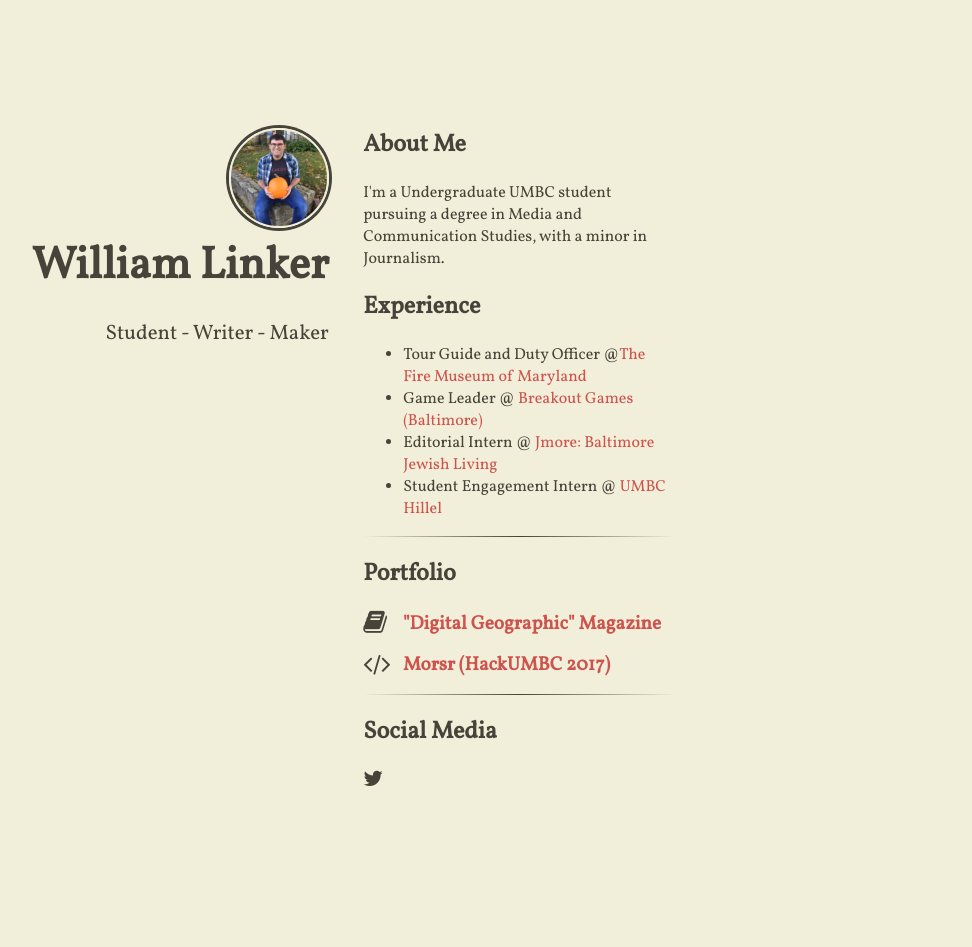
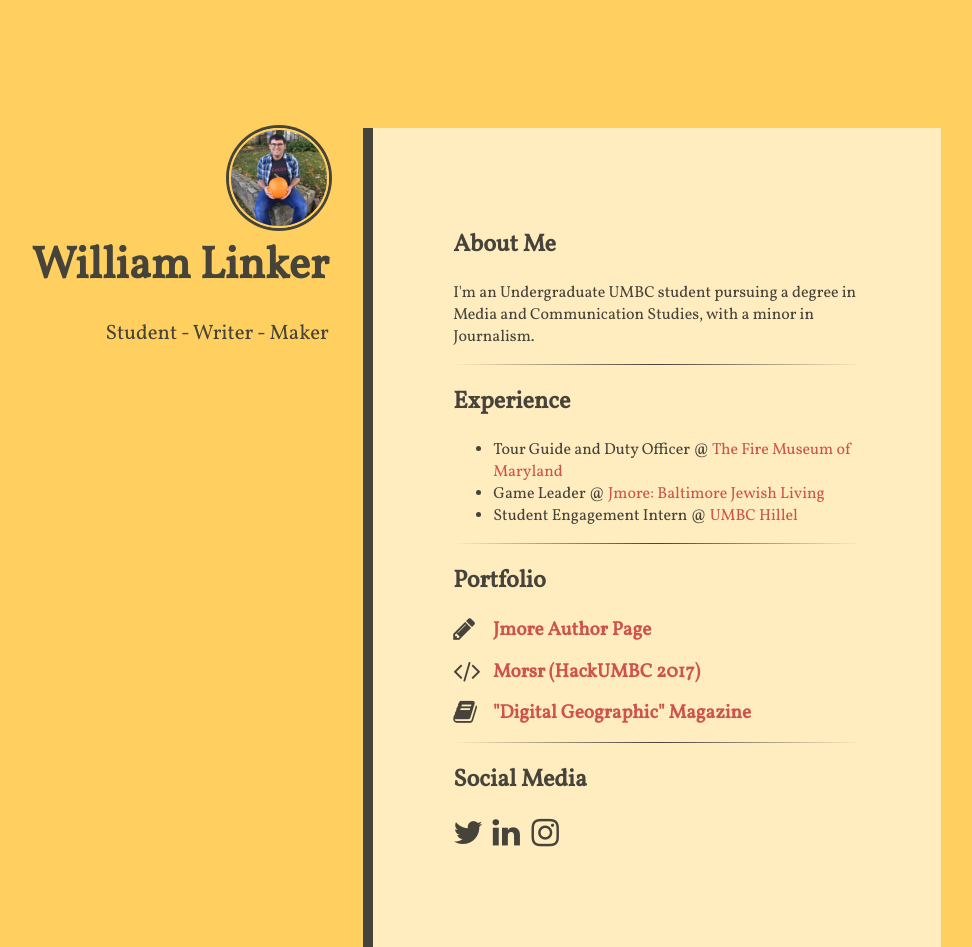
Before and after one commit to wlinker1/wlinker1.github.io, a Jekyll site: the page built from index.html, in a window 1280 px wide. Shown: the whole page, without its empty margins (304-1276 px from the left). Built offline with Jekyll 4.4.1, drawn with Linux system fonts in a browser that asks for light colours; nearby versions of some CDN libraries; before the commit the page ends 900 px from its top, so only the background shows below that.

Commit message:
Updated w/o CNAME

```diff
--- a/_includes/content.html
+++ b/_includes/content.html
@@ -1,11 +1,11 @@
 <h2>About Me</h2>
-        <p>I'm a Undergraduate UMBC student pursuing a degree in Media and Communication Studies, with a minor in Journalism.</p>
-
+<p>I'm an Undergraduate UMBC student pursuing a degree in Media and Communication Studies, with a minor in Journalism.</p>
+<p></p>
+<hr />
 <h2>Experience</h2>
 <ul>
-          <li>Tour Guide and Duty Officer @<a href="http://www.firemuseummd.org">The Fire Museum of Maryland</a></li>
-          <li>Game Leader @ <a href="https://breakoutgames.com/baltimore">Breakout Games (Baltimore)</a></li>
-          <li>Editorial Intern @ <a href="http://www.jmoreliving.com/author/william-linker/">Jmore: Baltimore Jewish Living</a></li>
+  <li>Tour Guide and Duty Officer @ <a href="http://www.firemuseummd.org">The Fire Museum of Maryland</a></li>
+  <li>Game Leader @ <a href="https://breakoutgames.com/">Jmore: Baltimore Jewish Living</a></li>
   <li>Student Engagement Intern @ <a href="https://hillel.umbc.edu">UMBC Hillel</a></li>
 </ul>
 
@@ -14,12 +14,16 @@
 <ul class="fa-ul main-list">
   <h2>Portfolio</h2>
   <li class="main-list-item">
-            <span class="fa fa-book fa-lg main-list-item-icon"></span>
-            <a href="assets\PDF\Dig-Geo-Net-Neutrality.pdf">"Digital Geographic" Magazine</a>
+    <span class="fa fa-pencil fa-lg main-list-item-icon"></span>
+    <a href="http://www.jmoreliving.com/author/william-linker/">Jmore Author Page</a>
   </li>
   <li class="main-list-item">
     <span class="fa fa-code fa-lg main-list-item-icon"></span>
     <a href="https://devpost.com/software/morsr-ropk4s">Morsr (HackUMBC 2017)</a>
+  </li>
+  <li class="main-list-item">
+    <span class="fa fa-book fa-lg main-list-item-icon"></span>
+    <a href="assets\PDF\Dig-Geo-Net-Neutrality.pdf">"Digital Geographic" Magazine</a>
   </li>
 </ul>
 
@@ -27,5 +31,7 @@
 
 <ul class="fa-ul main-list">
   <h2>Social Media</h2>
-          <a href="https://twitter.com/WilliamLinker"><span class="fa fa-twitter fa-lg main-list-item-icon"</span></a>
+  <a href="https://twitter.com/WilliamLinker"><span class="fa fa-twitter fa-2x main-list-item-icon"</span></a>
+  <a href="https://linkedin.com/in/william-linker/"><span class="fa fa-linkedin fa-2x main-list-item-icon"</span></a>
+  <a href="https://instagram.com/missinglinker/"><span class="fa fa-instagram fa-2x main-list-item-icon"</span></a>
   </ul>
--- a/assets/main.scss
+++ b/assets/main.scss
@@ -3,7 +3,7 @@
 
 $text-color: #46433A;
 $anchor-text-color: #CE534D;
-$background-color: #F1EED9;
+$background-color: #ffd05f;
 
 body {
 	font-family: 'Vollkorn', serif;
@@ -143,8 +143,10 @@
 	}
 
 	main {
-		width: 46%;
+		width: 60%;
 		margin-left: 54%;
-		padding: 0;
+		padding: 5em;
+		border-left:10px solid #46433a;
+		background-color: #ffecbf;
 	}
 }
```
Also changed, not shown: 2 other files. Lines whose indentation alone changed are shown as unchanged.
